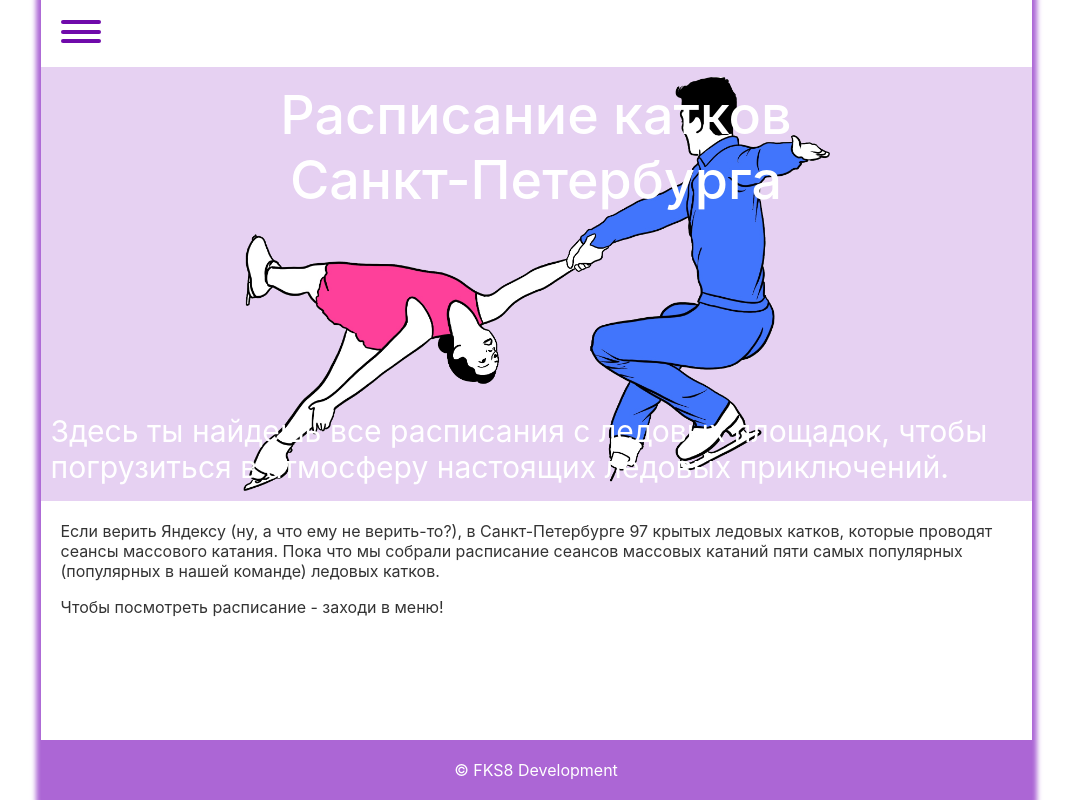
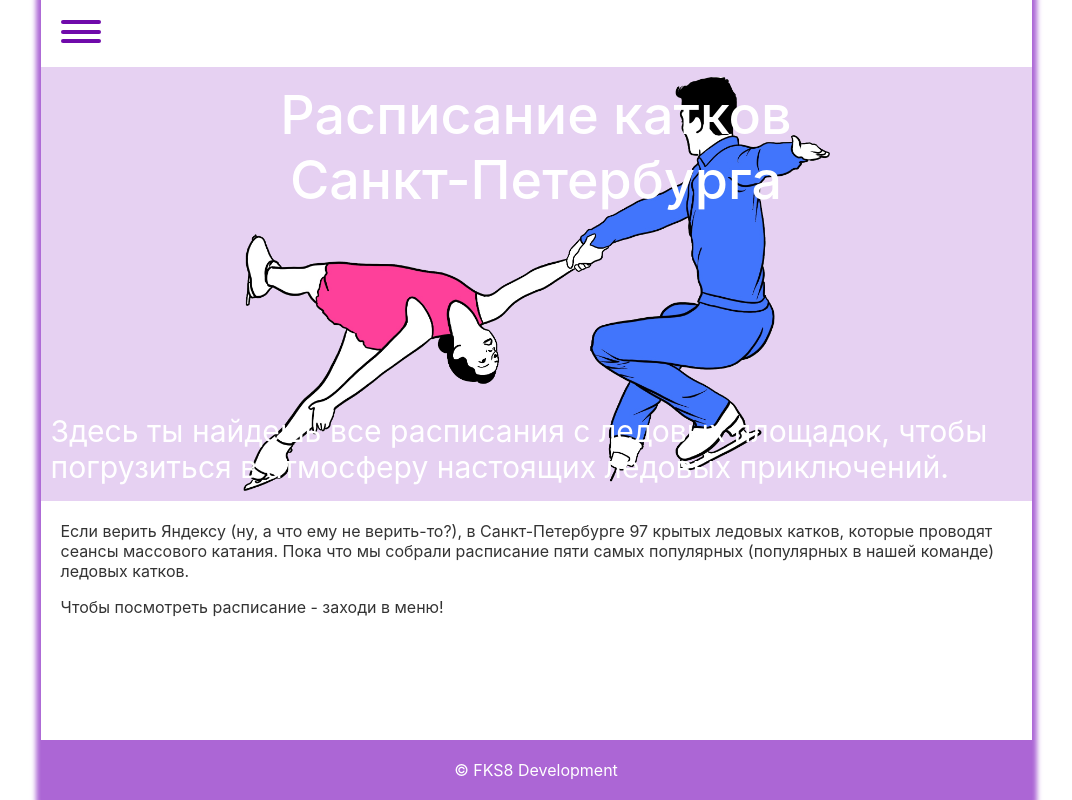
Before and after one commit to fsk8-dev/php-render, a PHP site: page / in a window 1280 px wide. Shown: the whole page, without its empty margins (104-1176 px from the left). Run offline with PHP 8.4, Linux system fonts and the light colour scheme; data that the repository does not hold is empty; a stand-in replaces the project's code that opens the database connection.

Commit message:
fix text

```diff
--- a/pages/main.php
+++ b/pages/main.php
@@ -11,7 +11,7 @@
 
 <p>
   Если верить Яндексу (ну, а что ему не верить-то?), в Санкт-Петербурге 97 крытых ледовых катков, которые проводят сеансы массового катания.
-  Пока что мы собрали расписание сеансов массовых катаний пяти самых популярных (популярных в нашей команде) ледовых катков.
+  Пока что мы собрали расписание пяти самых популярных (популярных в нашей команде) ледовых катков.
 </p>
 
 <p>
```
